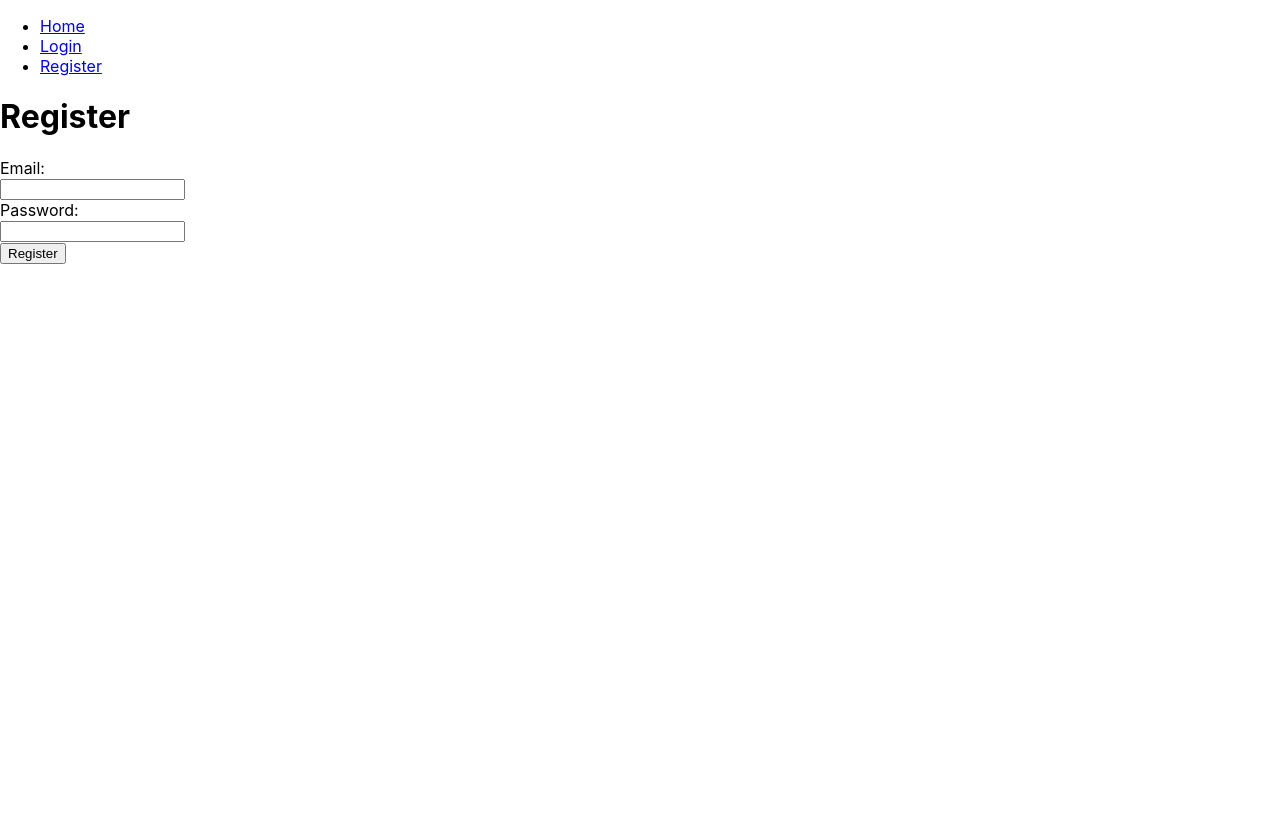
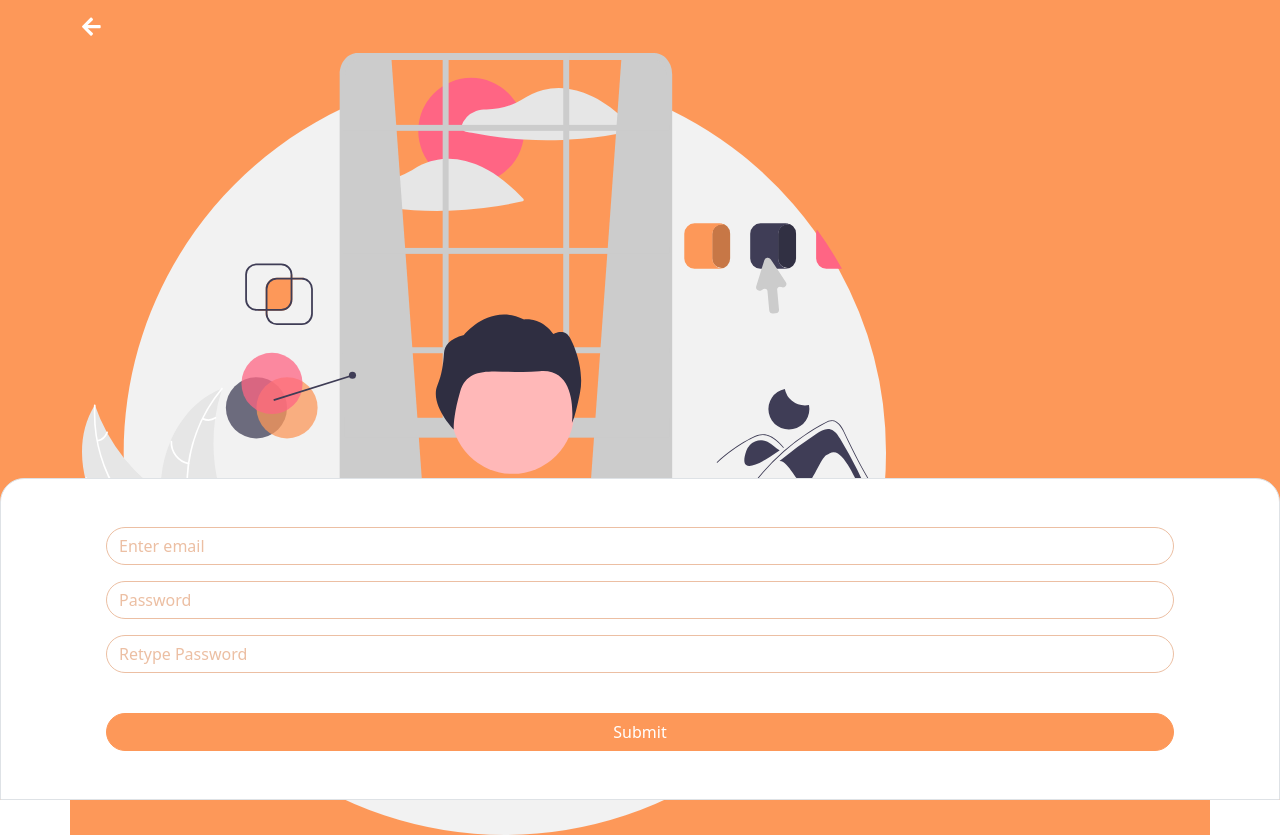
Before and after one commit to santosaputro/ecommerce-02, a React (Create React App) app: page /register in a window 1280 px wide. Before the commit the page ends 800 px from the top, so only its background shows below. Built offline with nearby package versions, Linux system fonts and the light colour scheme; no server answers.

Commit message:
add styles and register validation and  UI

```diff
--- a/src/App.js
+++ b/src/App.js
@@ -1,25 +1,28 @@
 import React, { useEffect } from 'react';
-import { BrowserRouter as Router, Switch, Route, Link } from 'react-router-dom';
+import { BrowserRouter as Router, Switch, Route } from 'react-router-dom';
+import { useDispatch } from 'react-redux';
+
 import Login from './pages/auth/Login';
 import Register from './pages/auth/Register';
 import Reset from './pages/auth/Reset';
 import Home from './pages/Home';
 import Secret from './pages/protected/Secret';
+import ProtectedRoute from './utils/ProtectedRoutes';
 
 import { initializeApp } from 'firebase/app';
 import { firebaseConfig } from './configs/firebaseConfig';
 import { getAuth, signOut, onAuthStateChanged } from 'firebase/auth';
-
-import { useDispatch, useSelector } from 'react-redux';
+// import { useDispatch, useSelector } from 'react-redux';
+// import { getAuth, onAuthStateChanged } from 'firebase/auth';
 import { saveUser } from './redux/slice/authSlice';
 import UserApi from './api/users/services';
 
-import ProtectedRoute from './utils/ProtectedRoutes';
+import './assets/styles/styles.scss';
 
 function App() {
   initializeApp(firebaseConfig);
   const auth = getAuth();
-  const user = useSelector(state => state.auth.userInfo);
+  // const user = useSelector(state => state.auth.userInfo);
   const dispatch = useDispatch();
 
   useEffect(() => {
@@ -41,7 +44,7 @@ function App() {
 
   return (
     <Router>
-      <nav>
+      {/* <nav>
         <ul>
           <li>
             <Link to="/">Home</Link>
@@ -87,7 +90,20 @@ function App() {
             ''
           )}
         </ul>
-      </nav>
+      </nav> */}
+
+      {/* <button
+        onClick={() =>
+          signOut(auth)
+            .then(res => {
+              console.log('user signed out', res);
+            })
+            .catch(error => {
+              console.log('error', error);
+            })
+        }>
+        sign out
+      </button> */}
 
       <Switch>
         <Route exact path="/" component={Home} />
--- /dev/null
+++ b/src/components/top-navigator.js
@@ -0,0 +1,25 @@
+import React from 'react';
+import { faArrowLeft } from '@fortawesome/free-solid-svg-icons';
+import { FontAwesomeIcon } from '@fortawesome/react-fontawesome';
+import { Container } from 'react-bootstrap';
+import { useHistory } from 'react-router-dom';
+
+const TopNavigator = ({ arrow, title, rightElement }) => {
+  const history = useHistory();
+
+  return (
+    <>
+      <Container>
+        <div className={`navigator ${arrow ? arrow : ''}`}>
+          <div className="d-flex align-items-center">
+            <FontAwesomeIcon icon={faArrowLeft} size={'lg'} onClick={() => history.goBack()} />
+            <div style={{ marginLeft: '1rem', fontSize: '20px' }}>{title ? title : ''}</div>
+          </div>
+          {rightElement ? rightElement : ''}
+        </div>
+      </Container>
+    </>
+  );
+};
+
+export default TopNavigator;
--- a/src/pages/auth/Register.js
+++ b/src/pages/auth/Register.js
@@ -1,21 +1,69 @@
 import React, { useState } from 'react';
 import { Redirect } from 'react-router';
+import { useHistory } from 'react-router-dom';
+import { useSelector } from 'react-redux';
+
 import { getAuth, createUserWithEmailAndPassword } from 'firebase/auth';
 import UserApi from '../../api/users/services';
-import { useSelector } from 'react-redux';
+
+import { Container, Form, Button, Image } from 'react-bootstrap';
+import TopNavigator from '../../components/top-navigator';
 
 const Register = () => {
-  const [email, setEmail] = useState('');
-  const [password, setPassword] = useState('');
   const auth = getAuth();
   const user = useSelector(state => state.auth.userInfo);
+  const history = useHistory();
+
+  const [form, setForm] = useState({});
+  const [errors, setErrors] = useState({});
+
+  const setField = (field, value) => {
+    setForm({ ...form, [field]: value });
+    if (!!errors[field]) setErrors({ ...errors, [field]: null });
+  };
+
+  const validateEmail = email => {
+    const re =
+      /^(([^<>()[\]\\.,;:\s@\"]+(\.[^<>()[\]\\.,;:\s@\"]+)*)|(\".+\"))@((\[[0-9]{1,3}\.[0-9]{1,3}\.[0-9]{1,3}\.[0-9]{1,3}\])|(([a-zA-Z\-0-9]+\.)+[a-zA-Z]{2,}))$/;
+    return re.test(email);
+  };
+
+  const findFormErrors = () => {
+    const { email, password, rePassword } = form;
+    const newErrors = {};
+    // email errors
+    if (!email || email === '') newErrors.email = 'Cannot be blank!';
+    else if (!validateEmail(email)) newErrors.email = 'Invalid email';
+    // password errors
+    if (!password || password === '') newErrors.password = 'Cannot be blank!';
+    // rePassword errors
+    if (!rePassword || rePassword === '') newErrors.rePassword = 'Cannot be blank!';
+    else if (rePassword !== password) newErrors.rePassword = "Password doesn't match";
+
+    return newErrors;
+  };
+
+  const formValidation = () => {
+    const newErrors = findFormErrors();
+    if (Object.keys(newErrors).length > 0) {
+      setErrors(newErrors);
+      return false;
+    }
+    return true;
+  };
 
   const saveUser = async body => {
     const res = await UserApi.add({ body });
-    if (res.status === 200) window.location.href = '/';
+    if (res.status === 200) history.replace('/');
   };
 
-  const handleRegister = () => {
+  const handleRegister = async event => {
+    event.preventDefault();
+    const isValid = formValidation();
+
+    if (!isValid) return;
+    const { email, password } = form;
+
     createUserWithEmailAndPassword(auth, email, password)
       .then(userCredential => {
         const { user } = userCredential;
@@ -32,38 +80,74 @@ const Register = () => {
           providerId: user.providerId,
           uid: user.uid,
         });
-
-        setEmail('');
-        setPassword('');
       })
       .catch(error => {
-        const { code, message } = error;
-        console.log('An error has occured: ', code, message);
+        const { message: msg } = error;
+        if (msg.search('weak-password') > 0) {
+          const stringMsg = msg.split(': ')[1].split(' (')[0];
+          const finalMsg = stringMsg.substr(0, 1).toUpperCase + stringMsg.substr(1);
+          setErrors({ password: finalMsg });
+        } else if (msg.search('email-already-in-use') > 0) {
+          setErrors({ email: 'Email already in use' });
+        }
       });
   };
 
   return user ? (
     <Redirect to="/" />
   ) : (
-    <div>
-      <h1>Register</h1>
-      Email:
-      <br />
-      <input
-        type="text"
-        value={email}
-        onChange={e => setEmail(e.target.value)}
-      />
-      <br />
-      Password:
-      <br />
-      <input
-        type="password"
-        value={password}
-        onChange={e => setPassword(e.target.value)}
-      />
-      <br />
-      <button onClick={handleRegister}>Register</button>
+    <div className="bg-primary" style={{ height: '100vh' }}>
+      <TopNavigator />
+      <Container className="bg-primary">
+        <Image src={require('../../assets/images/undraw_Designer_re_5v95.svg').default} fluid />
+      </Container>
+      <div
+        className="top-rounded border bg-white w-100"
+        style={{ position: 'absolute', bottom: 0 }}>
+        <Container className="py-5">
+          <Form className="px-4" onSubmit={event => handleRegister(event)}>
+            <Form.Group className="mb-3" controlId="formBasicEmail">
+              <Form.Control
+                type="text"
+                onChange={e => setField('email', e.target.value)}
+                placeholder="Enter email"
+                className="rounded-pill"
+                autoComplete="off"
+                isInvalid={!!errors.email}
+              />
+              <Form.Control.Feedback type="invalid">{errors.email}</Form.Control.Feedback>
+            </Form.Group>
+
+            <Form.Group className="mb-3" controlId="formBasicPassword">
+              <Form.Control
+                type="password"
+                onChange={e => setField('password', e.target.value)}
+                placeholder="Password"
+                className="rounded-pill"
+                isInvalid={!!errors.password}
+              />
+              <Form.Control.Feedback type="invalid">{errors.password}</Form.Control.Feedback>
+            </Form.Group>
+
+            <Form.Group className="mb-3" controlId="formBasicRePassword">
+              <Form.Control
+                type="password"
+                onChange={e => setField('rePassword', e.target.value)}
+                placeholder="Retype Password"
+                className="rounded-pill"
+                isInvalid={!!errors.rePassword}
+              />
+              <Form.Control.Feedback type="invalid">{errors.rePassword}</Form.Control.Feedback>
+            </Form.Group>
+
+            <div className="d-grid gap-2 pt-4">
+              <Button variant="primary" className="rounded-pill" type="submit">
+                Submit
+              </Button>
+            </div>
+          </Form>
+        </Container>
+      </div>
     </div>
   );
 };
```
